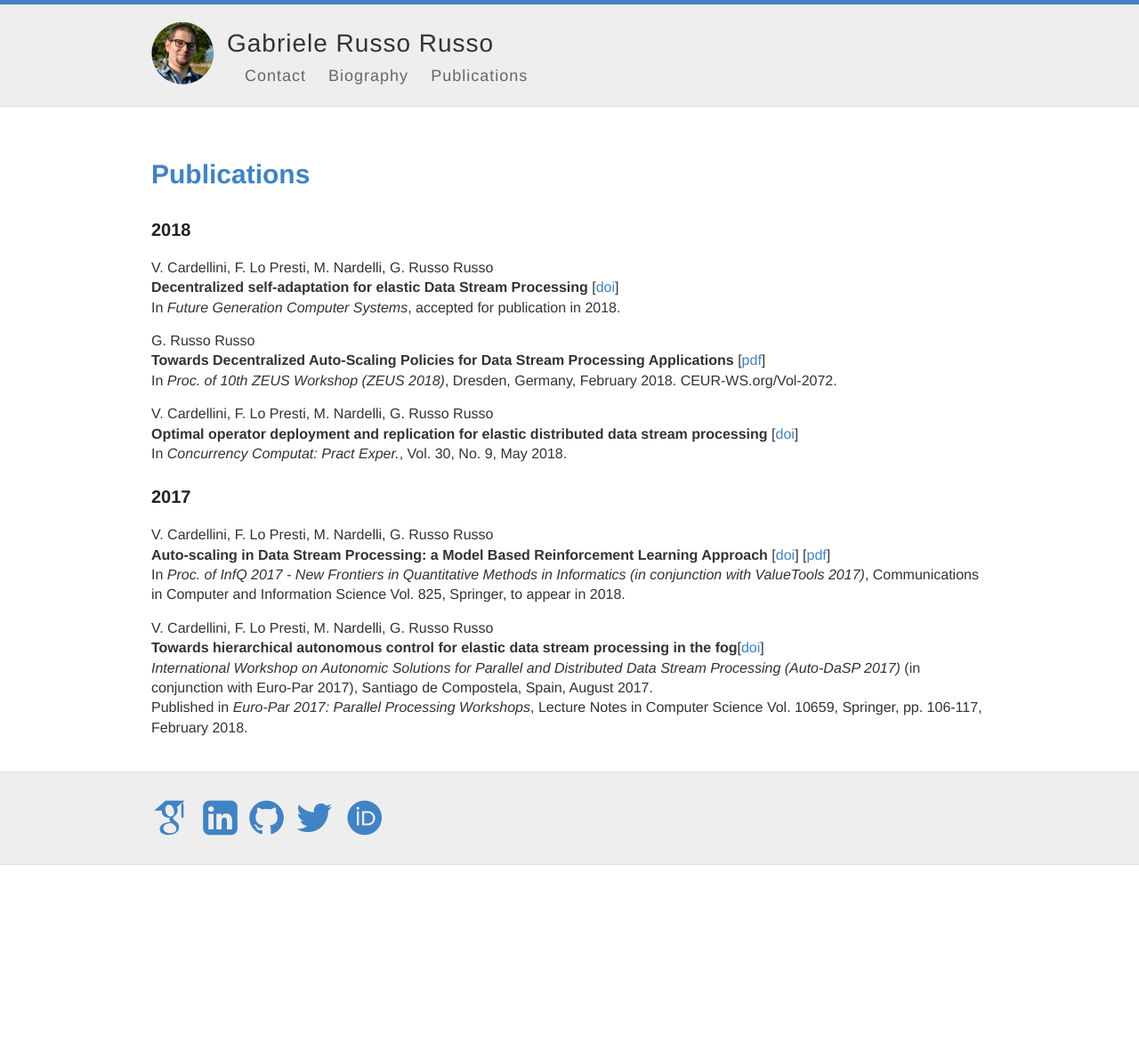
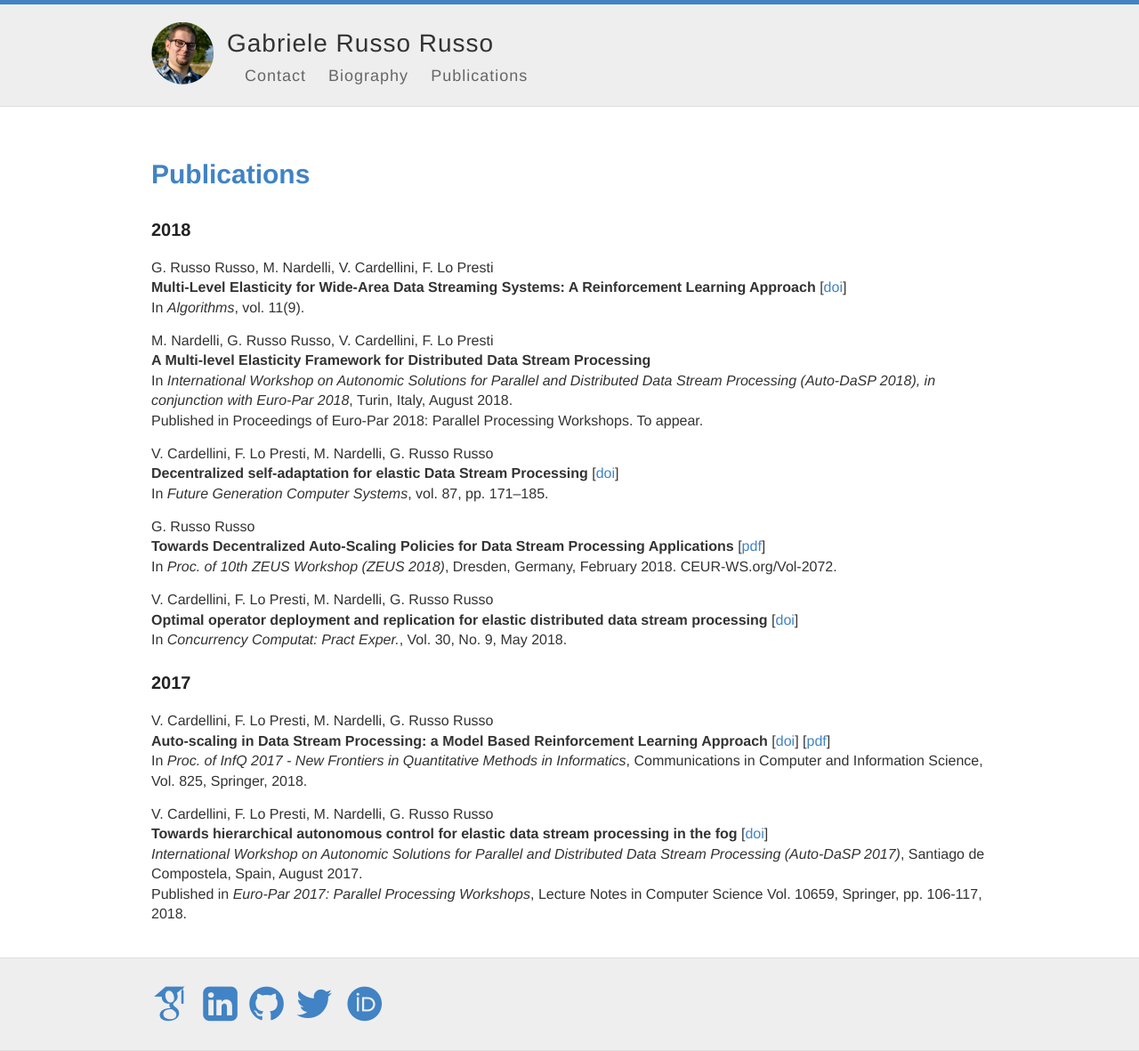
Before and after one commit to grussorusso/grussorusso.github.io, a Jekyll site: the page built from publications.md, in a window 1280 px wide. Shown: the whole page at 89% size. Built offline with Jekyll 4.4.1, drawn with Linux system fonts in a browser that asks for light colours; some web fonts are replaced; before the commit the page ends 972 px from its top, so only the background shows below that.

Commit message:
Updates publications list

```diff
--- a/publications.md
+++ b/publications.md
@@ -4,10 +4,19 @@
 permalink: /publications.html
 ---
 ### 2018 ###
+G. Russo Russo, M. Nardelli, V. Cardellini, F. Lo Presti<br>
+**Multi-Level Elasticity for Wide-Area Data Streaming Systems: A Reinforcement Learning Approach** \[[doi](http://dx.doi.org/10.3390/a11090134)\]<br>
+In *Algorithms*, vol. 11(9).
+
+M. Nardelli, G. Russo Russo, V. Cardellini, F. Lo Presti<br>
+**A Multi-level Elasticity Framework for Distributed Data Stream
+Processing**<br>
+In *International Workshop on Autonomic Solutions for Parallel and Distributed Data Stream Processing (Auto-DaSP 2018), in conjunction with Euro-Par 2018*, Turin, Italy, August 2018. <br>
+Published in Proceedings of Euro-Par 2018: Parallel Processing Workshops. To appear.
 
 V. Cardellini, F. Lo Presti, M. Nardelli, G. Russo Russo<br>
 **Decentralized self-adaptation for elastic Data Stream Processing** \[[doi](https://doi.org/10.1016/j.future.2018.05.025)\]<br>
-In *Future Generation Computer Systems*, accepted for publication in 2018.
+In *Future Generation Computer Systems*, vol. 87, pp. 171–185.
 
 G. Russo Russo<br>
 **Towards Decentralized Auto-Scaling Policies for Data Stream Processing Applications**
@@ -24,14 +33,13 @@
 **Auto-scaling in Data Stream Processing: a Model Based Reinforcement Learning Approach**
 \[[doi](https://doi.org/10.1007/978-3-319-91632-3_8)\]
 \[[pdf](http://www.ce.uniroma2.it/publications/infq2017.pdf)\]<br>
-In *Proc. of InfQ 2017 - New Frontiers in Quantitative Methods in Informatics
-(in conjunction with ValueTools 2017)*,
-Communications in Computer and Information Science Vol. 825, Springer, to appear in 2018.
+In *Proc. of InfQ 2017 - New Frontiers in Quantitative Methods in Informatics*,
+Communications in Computer and Information Science, Vol. 825, Springer, 2018.
 
 
 V. Cardellini, F. Lo Presti, M. Nardelli, G. Russo Russo<br>
-**Towards hierarchical autonomous control for elastic data stream processing in the fog**\[[doi](http://dx.doi.org/10.1007/978-3-319-75178-8_9)\]<br>
-*International Workshop on Autonomic Solutions for Parallel and Distributed Data Stream Processing (Auto-DaSP 2017)* (in conjunction with Euro-Par 2017), Santiago de Compostela, Spain, August 2017. <br>
-Published in *Euro-Par 2017: Parallel Processing Workshops*, Lecture Notes in Computer Science Vol. 10659, Springer, pp. 106-117, February 2018.
+**Towards hierarchical autonomous control for elastic data stream processing in the fog** \[[doi](http://dx.doi.org/10.1007/978-3-319-75178-8_9)\]<br>
+*International Workshop on Autonomic Solutions for Parallel and Distributed Data Stream Processing (Auto-DaSP 2017)*, Santiago de Compostela, Spain, August 2017. <br>
+Published in *Euro-Par 2017: Parallel Processing Workshops*, Lecture Notes in Computer Science Vol. 10659, Springer, pp. 106-117, 2018.
 
 <br>
```
